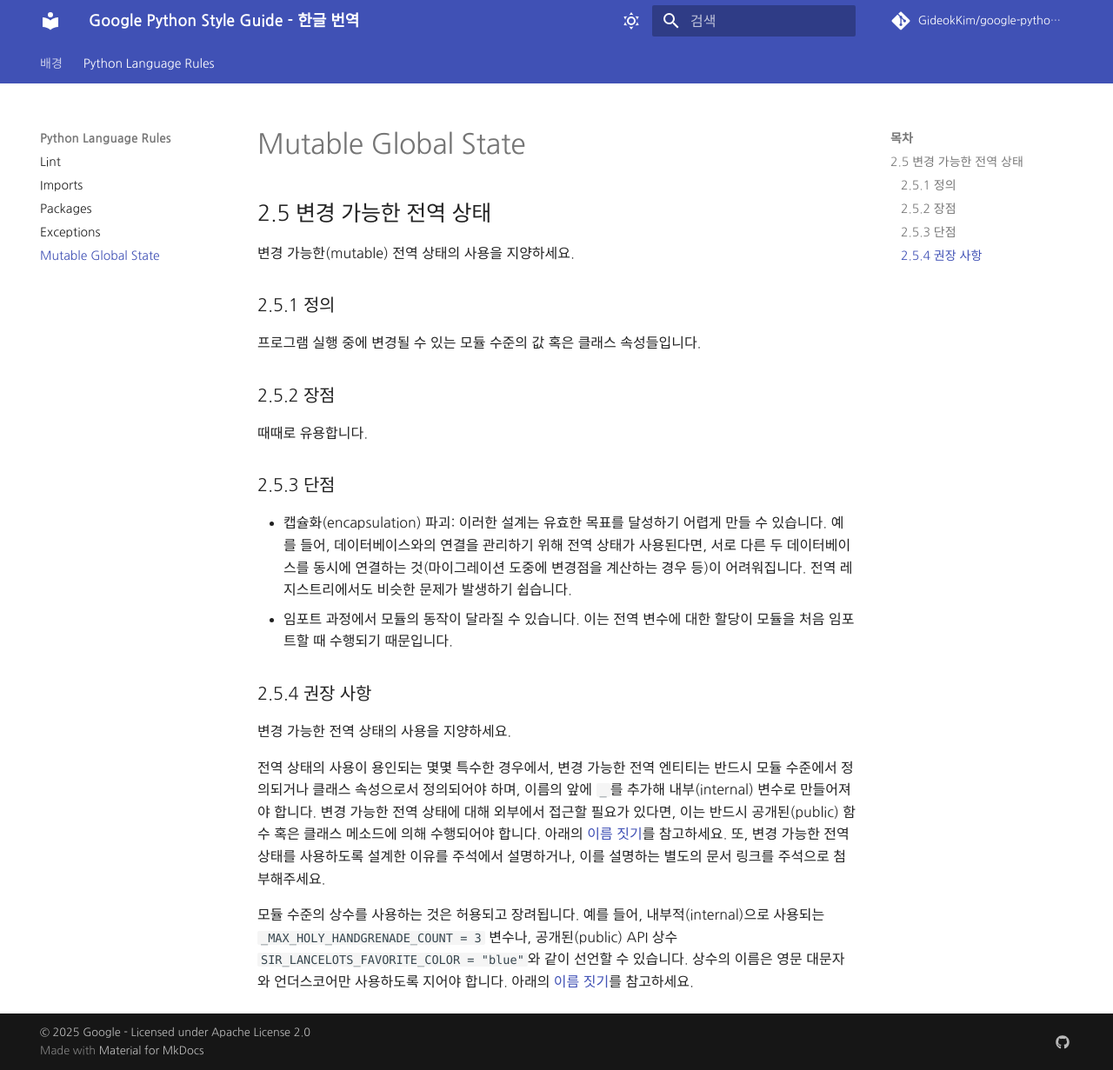
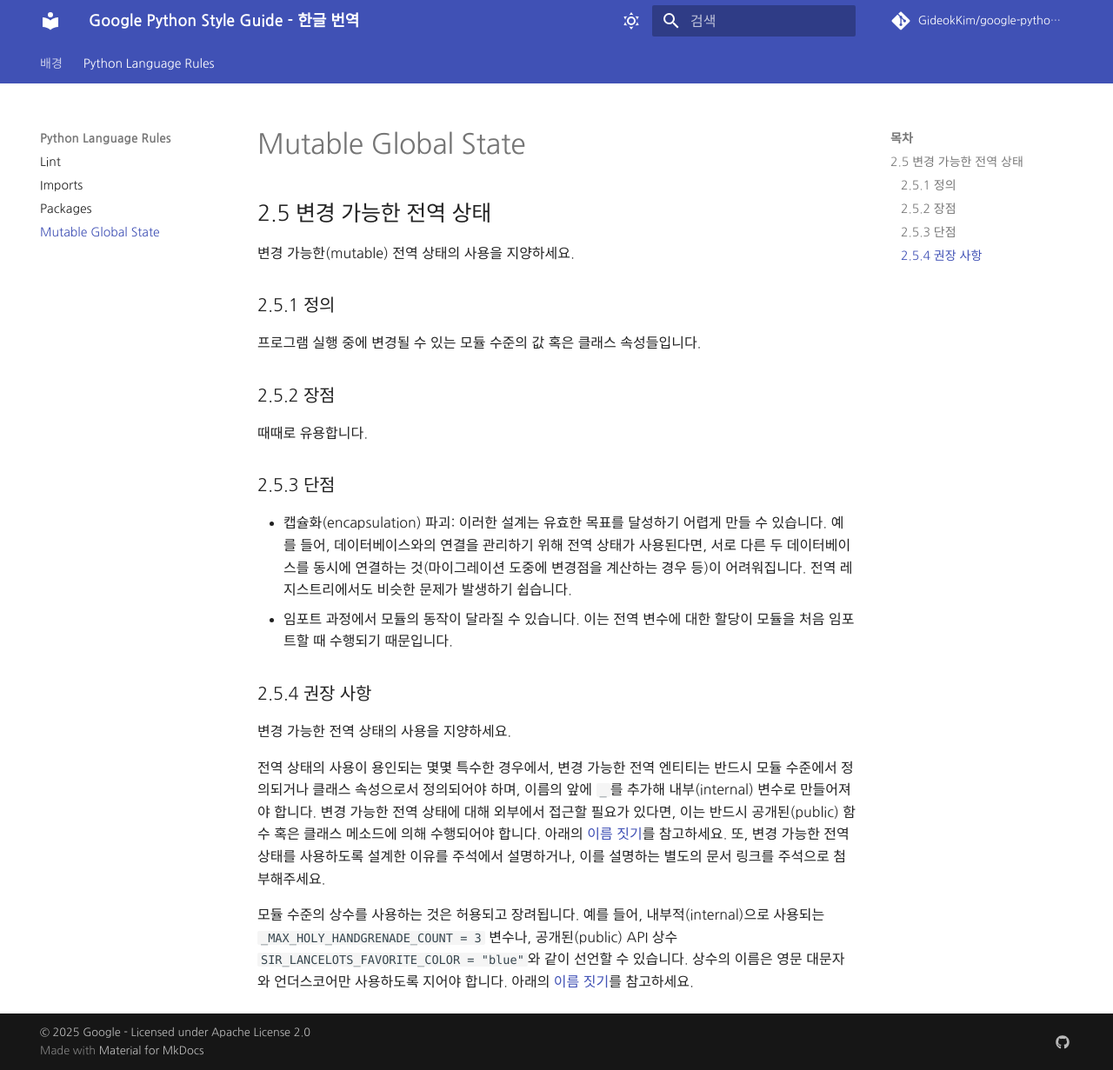
Before and after one commit to Yoonsoyoung02/google-python-style-guide-kr, an MkDocs documentation site: the page built from google python style guide/mutable-global-state.md, in a window 1280 px wide and 1231 px high. Shown: the whole window at 87% size. Built offline with MkDocs 1.6.1 and Material for MkDocs 9.7.7, drawn with Linux system fonts in a browser that asks for light colours; some web fonts are replaced; comment, search, counter and statistics services are not loaded.

Commit message:
Update mkdocs.yml

```diff
--- a/mkdocs.yml
+++ b/mkdocs.yml
@@ -87,5 +87,4 @@ nav:
     - Lint: lint.md
     - Imports: imports.md
     - Packages: packages.md
-    - Exceptions: exceptions.md
     - Mutable Global State: mutable-global-state.md
```
